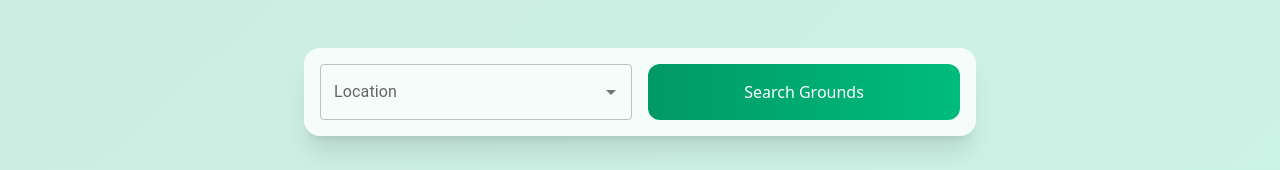
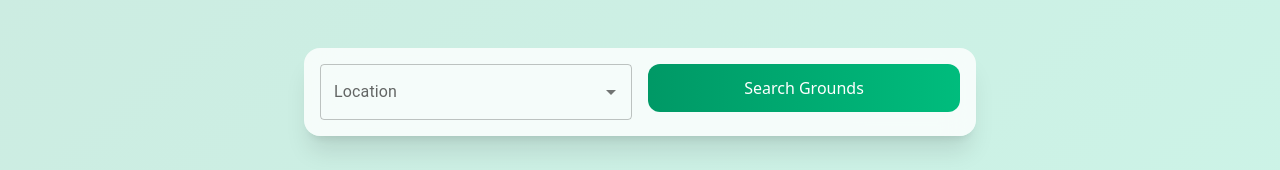
Before and after one commit to Vaib2628/Surat-box, a React (Vite) app in the folder Front-end/: page / in a window 1280 px wide. Shown: the part 381-551 px from the top of the page. Built offline with nearby package versions, Linux system fonts and the light colour scheme.

Commit message:
fixed the venues page

```diff
--- a/Front-end/src/App.jsx
+++ b/Front-end/src/App.jsx
@@ -7,6 +7,7 @@ import Footer from './Components/Footer/Footer'
 import BoxInfo from './Components/BoxInfo/BoxInfo'
 import {createBrowserRouter, RouterProvider} from 'react-router-dom'
 import Breadcrumb from './Components/Navbar/Breadcrumb'
+import AllVenues from './Components/Venues/AllVenues'
 const App = () => {
   const [isMenuOpen, setIsMenuOpen] = useState(false)
 
@@ -24,10 +25,10 @@ const App = () => {
       </div>
       },
       {
-        path: '/venues',
+        path: '/venues/:location?',
         element: <div>
           <Navbar/>
-          <FeaturedVenues />
+          <AllVenues />
         </div>
       },
       {
--- a/Front-end/src/Components/Hero/Card.jsx
+++ b/Front-end/src/Components/Hero/Card.jsx
@@ -1,10 +1,11 @@
-import React from 'react'
-import { Search, MapPin, Calendar, Clock, Star, ArrowRight, Instagram, Facebook, Twitter, ChevronLeft, ChevronRight } from 'lucide-react'
+import React, {useState} from 'react'
+import { Search, MapPin, Calendar, Clock, Star, ArrowRight, Instagram, Facebook, Twitter, ChevronLeft, ChevronRight} from 'lucide-react'
 import { locationList } from '../../assets/Assets'
 import Asynchronous from './Search'
 import { Autocomplete, TextField } from '@mui/material'
-
+import { Link } from 'react-router-dom'
 const Card = () => {
+  const [location, setLocation] = useState('');
   return (
     <div className="mt-12 max-w-2xl mx-auto z-30">
     <div className="bg-white/80 backdrop-blur-lg p-4 rounded-2xl shadow-xl">
@@ -13,15 +14,16 @@ const Card = () => {
           <Autocomplete
             disablePortal={false}
             options={locationList}
-            renderInput={(params) => <TextField {...params} label="Location"
-            />}
+            value={location}
+            renderInput={(params) => <TextField {...params} label="Location"/>}
+            onChange={(e, value) => setLocation(value)}
           />
 
         </div>
 
-        <button className="bg-gradient-to-r from-emerald-600 to-emerald-500 text-white py-3 px-6 rounded-xl hover:shadow-lg transition-all duration-300 ease-in-out transform hover:-translate-y-0.5 hover:cursor-pointer">
+        <Link to={`/venues/${location}`}><button className="bg-gradient-to-r from-emerald-600 to-emerald-500 text-white py-3 px-6 rounded-xl hover:shadow-lg transition-all duration-300 ease-in-out transform hover:-translate-y-0.5 hover:cursor-pointer w-full">
           Search Grounds
-        </button>
+        </button></Link>
       </div>
     </div>
   </div>
--- a/Front-end/src/Components/Navbar/MobileNav.jsx
+++ b/Front-end/src/Components/Navbar/MobileNav.jsx
@@ -1,4 +1,4 @@
-import { X } from "lucide-react";
+import { Link, X } from "lucide-react";
 import React, { useEffect } from "react";
 
 const MobileNav = ({ setIsMenuOpen }) => {
@@ -15,7 +15,7 @@ const MobileNav = ({ setIsMenuOpen }) => {
       {/* Top Section with Logo & Close Button */}
       <div className="flex justify-between items-center p-6">
         <span className="text-2xl font-bold bg-gradient-to-r from-emerald-600 to-emerald-400 bg-clip-text text-transparent">
-          Cricketify
+          <Link to={'/'}>Cricketify</Link>
         </span>
 
         {/* Close Button */}
--- a/Front-end/src/Components/Navbar/Navbar.jsx
+++ b/Front-end/src/Components/Navbar/Navbar.jsx
@@ -1,7 +1,7 @@
 import React, { useState } from "react";
 import { Menu } from "lucide-react";
 import MobileNav from "./MobileNav";
-
+import { Link } from "react-router-dom";
 const Navbar = () => {
   const [isMenuOpen, setIsMenuOpen] = useState(false);
 
@@ -11,21 +11,21 @@ const Navbar = () => {
         <div className="flex items-center justify-between h-20">
           <div className="flex items-center">
             <span className="text-2xl font-bold bg-gradient-to-r from-emerald-600 to-emerald-400 bg-clip-text text-transparent">
-              Cricketify
+              <Link to={'/'}>Cricketify</Link>
             </span>
           </div>
 
           {/* Desktop Navigation */}
           <div className="max-md:hidden md:flex items-center space-x-8">
-            <a href="#" className="text-gray-600 hover:text-emerald-600 transition-colors">
+            <span href="#" className="text-gray-600 hover:text-emerald-600 transition-colors">
               About
-            </a>
-            <a href="#" className="text-gray-600 hover:text-emerald-600 transition-colors">
+            </span>
+            <Link to={'/venues'}><span className="text-gray-600 hover:text-emerald-600 transition-colors">
               Venues
-            </a>
-            <a href="#" className="text-gray-600 hover:text-emerald-600 transition-colors">
+            </span></Link>
+            <span href="#" className="text-gray-600 hover:text-emerald-600 transition-colors">
               Contact
-            </a>
+            </span>
             <button className="bg-gradient-to-r from-emerald-600 to-emerald-500 text-white px-6 py-2.5 rounded-full hover:shadow-lg transition-all duration-300 ease-in-out transform hover:-translate-y-0.5">
               Book Now
             </button>
--- /dev/null
+++ b/Front-end/src/Components/Venues/AllVenues.jsx
@@ -0,0 +1,46 @@
+import React from 'react'
+import { useParams } from 'react-router-dom';
+import { VenuesList } from '../../assets/Assets'
+import { ArrowRight } from 'lucide-react';
+import Card from '../Featured/Card';
+const AllVenues = () => {
+  const {location} = useParams();
+
+  const filteredVenues = VenuesList.filter((venue) => {
+    return !location || venue.area === location;
+  }) ;
+
+  return (
+    <div>
+      <div className="w-full xs:w-[85%] mx-auto px-4 sm:px-6 lg:px-8 py-20">
+
+
+        {filteredVenues.length > 0 ? (<>
+          <div className="flex max-sm:flex-col justify-center items-center mb-8 relative">
+            <h2 className="text-3xl font-bold text-gray-900 mb-4">All Venues</h2>
+          </div>
+
+          <div className="grid grid-cols-1 md:grid-cols-2 lg:grid-cols-3 gap-8">
+            {filteredVenues.map((venue) => (
+              <Card key={venue.id} venue={venue} />
+            ))}
+          </div>
+
+          </>
+        ) : (
+          <div className="flex justify-center items-center">
+            <div className='text-center text-orange-700 text-2xl font-mono h-full'>Currently there are no venues to display on this location</div>
+          </div>
+        )}
+
+
+
+
+
+
+      </div>
+    </div>
+  )
+}
+
+export default AllVenues
--- a/Front-end/src/assets/Assets.js
+++ b/Front-end/src/assets/Assets.js
@@ -51,7 +51,59 @@ const featuredVenues = [
       address: "The Radiant International School, Ugat Gam, Jahangirabad, Adajan Surat-395005"
     }
   ];
-
+export const VenuesList = [
+  {
+    id: 1,
+    name: "Premium Cricket Arena",
+    rating: 4.8,
+    price: "$45",
+    images: [
+      "https://suratboxcricket.com/post/14/box-cricket-what-does-it-mean-955914.jpg",
+      "https://blog.cricheroes.com/wp-content/uploads/2023/12/World-of-Box-Cricket.jpg",
+      "https://superblog.supercdn.cloud/site_cuid_clr6oh1no0006rmr89yhkxgu8/images/dsc5239-1024x684-1024x516-1708090338044-compressed.webp",
+      "https://i.ytimg.com/vi/5Ygl2rD3bYk/maxresdefault.jpg"
+    ],
+    reviews: 128,
+    location: "Downtown Sports Complex",
+    amenities: ['Ball', 'Bat', 'Stumps', 'Lights', 'Sitting area', 'Parking'],
+    area : "Adajan",
+    address: "The Radiant International School, Ugat Gam, Jahangirabad, Adajan Surat-395005"
+  },
+  {
+    id: 2,
+    name: "Urban Cricket Hub",
+    rating: 4.9,
+    price: "$50",
+    images: [
+      "https://suratboxcricket.com/post/14/box-cricket-what-does-it-mean-955914.jpg",
+      "https://blog.cricheroes.com/wp-content/uploads/2023/12/World-of-Box-Cricket.jpg",
+      "https://superblog.supercdn.cloud/site_cuid_clr6oh1no0006rmr89yhkxgu8/images/dsc5239-1024x684-1024x516-1708090338044-compressed.webp",
+      "https://i.ytimg.com/vi/5Ygl2rD3bYk/maxresdefault.jpg"
+    ],
+    reviews: 156,
+    location: "Central Stadium",
+    amenities: ['Ball', 'Bat', 'Stumps', 'Lights', 'Sitting area', 'Parking'],
+    area : "Adajan",
+    address: "The Radiant International School, Ugat Gam, Jahangirabad, Adajan Surat-395005"
+  },
+  {
+    id: 3,
+    name: "Elite Cricket Center",
+    rating: 4.7,
+    price: "$40",
+    images: [
+      "https://suratboxcricket.com/post/14/box-cricket-what-does-it-mean-955914.jpg",
+      "https://blog.cricheroes.com/wp-content/uploads/2023/12/World-of-Box-Cricket.jpg",
+      "https://superblog.supercdn.cloud/site_cuid_clr6oh1no0006rmr89yhkxgu8/images/dsc5239-1024x684-1024x516-1708090338044-compressed.webp",
+      "https://i.ytimg.com/vi/5Ygl2rD3bYk/maxresdefault.jpg"
+    ],
+    reviews: 92,
+    location: "Sports City",
+    amenities: ['Ball', 'Bat', 'Stumps', 'Lights', 'Sitting area', 'Parking'],
+    area : "Adajan",
+    address: "The Radiant International School, Ugat Gam, Jahangirabad, Adajan Surat-395005"
+  }
+]
 
 export const locationList = [
   "Udhana", "Nilgiri" , "Dindoli", "Adajan" ,"Jahangirpura" ,"Vesu" , "Pal" ,"Katargam"
```
